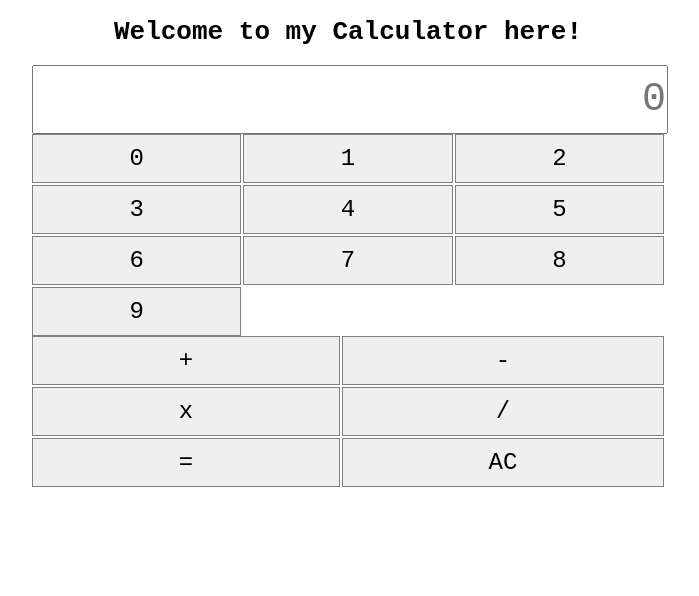
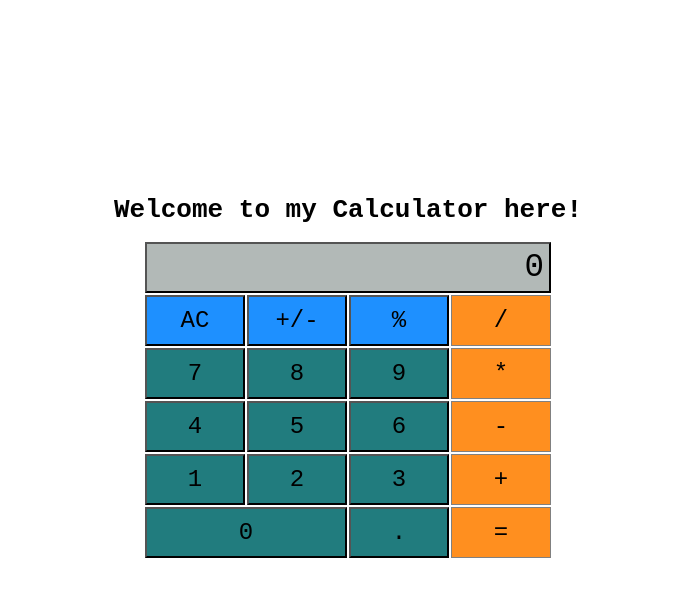
Before and after one commit to VietAnhPhan/calculator, a plain HTML site: page index.html in a window 1280 px wide. Shown: the whole page, without its empty margins (292-991 px from the left). Drawn offline with Linux system fonts and the light colour scheme.

Commit message:
Redesign UI - add colors to buttons - refactor buttons for readable - align layout to the main axis

```diff
--- a/index.html
+++ b/index.html
@@ -11,16 +11,10 @@
 </head>
 
 <body>
-    <h1>Welcome to my Calculator here!</h1>
-    <div class="container">
-        <div class="input"></div>
-        <div class="buttons">
-            <div class="numbers">
 
-            </div>
-            <div class="operators">
-
-            </div>
+    <div class="calc">
+        <h1>Welcome to my Calculator here!</h1>
+        <div class="container">
         </div>
     </div>
     <script src="./index.js"></script>
--- a/index.js
+++ b/index.js
@@ -1,131 +1,262 @@
 const container = document.querySelector(".container");
-const input = container.querySelector(".input");
-const numbers = container.querySelector(".numbers")
-const operators = container.querySelector(".operators");
-const operatorCollection = ["+", "-", "x", "/", "=", "AC"];
-let preInput = "", operatorChoice, nextInput = "";
-const inputBox = document.createElement("input");
-inputBox.setAttribute("type", "text");
-inputBox.placeholder = "0";
-input.append(inputBox);
+// const input = container.querySelector(".input");
+// const inputBox = document.createElement("input");
+// inputBox.setAttribute("type", "text");
+// inputBox.placeholder = "0";
+// input.append(inputBox);
+const display = container.querySelector(".display");
+
+const buttons = ["display", "AC", "+/-", "%", "/", "7", "8", "9", "*", "4", "5", "6", "-", "1", "2", "3", "+", "0", ".", "="];
+buttons.forEach(button => {
+    switch (button) {
+        case "display":
+            const display = document.createElement("button");
+            display.classList.add("display");
+            display.textContent = "0";
+            container.append(display);
+            break;
+        case "AC":
+            const AC = document.createElement("button");
+            AC.classList.add("AC");
+            AC.textContent = "AC";
+            container.append(AC);
+            break;
+        case "+/-":
+            const sign = document.createElement("button");
+            sign.classList.add("sign");
+            sign.textContent = "+/-";
+            container.append(sign);
+            break;
+        case "%":
+            const percent = document.createElement("button");
+            percent.classList.add("percent");
+            percent.textContent = "%";
+            container.append(percent);
+            break;
+        case "/":
+            const operator = document.createElement("button");
+            operator.classList.add("operator");
+            operator.textContent = "/";
+            container.append(operator);
+            break;
+        case "7":
+            const operand7 = document.createElement("button");
+            operand7.classList.add("operand");
+            operand7.textContent = "7";
+            container.append(operand7);
+            break;
+        case "8":
+            const operand8 = document.createElement("button");
+            operand8.classList.add("operand");
+            operand8.textContent = "8";
+            container.append(operand8);
+            break;
+        case "9":
+            const operand9 = document.createElement("button");
+            operand9.classList.add("operand");
+            operand9.textContent = "9";
+            container.append(operand9);
+            break;
+        case "*":
+            const multiply = document.createElement("button");
+            multiply.classList.add("operator");
+            multiply.textContent = "*";
+            container.append(multiply);
+            break;
+        case "4":
+            const operand4 = document.createElement("button");
+            operand4.classList.add("operand");
+            operand4.textContent = "4";
+            container.append(operand4);
+            break;
+        case "5":
+            const operand5 = document.createElement("button");
+            operand5.classList.add("operand");
+            operand5.textContent = "5";
+            container.append(operand5);
+            break;
+        case "6":
+            const operand6 = document.createElement("button");
+            operand6.classList.add("operand");
+            operand6.textContent = "6";
+            container.append(operand6);
+            break;
+        case "-":
+            const substract = document.createElement("button");
+            substract.classList.add("operator");
+            substract.textContent = "-";
+            container.append(substract);
+            break;
+        case "1":
+            const operand1 = document.createElement("button");
+            operand1.classList.add("operand");
+            operand1.textContent = "1";
+            container.append(operand1);
+            break;
+        case "2":
+            const operand2 = document.createElement("button");
+            operand2.classList.add("operand");
+            operand2.textContent = "2";
+            container.append(operand2);
+            break;
+        case "3":
+            const operand3 = document.createElement("button");
+            operand3.classList.add("operand");
+            operand3.textContent = "3";
+            container.append(operand3);
+            break;
+        case "+":
+            const add = document.createElement("button");
+            add.classList.add("operator");
+            add.textContent = "+";
+            container.append(add);
+            break;
+        case "0":
+            const operand0 = document.createElement("button");
+            operand0.classList.add("zero");
+            operand0.textContent = "0";
+            container.append(operand0);
+            break;
+        case ".":
+            const decimal = document.createElement("button");
+            decimal.classList.add("decimal");
+            decimal.textContent = ".";
+            container.append(decimal);
+            break;
+        case "=":
+            const equal = document.createElement("button");
+            equal.classList.add("operator");
+            equal.textContent = "=";
+            container.append(equal);
+            break;
+        // const operand = container.querySelector(".operand");
+
+    }
+}
+);
+// const numbers = container.querySelector(".numbers")
+// const operators = container.querySelector(".operators");
+
+// let preInput = "", operatorChoice, nextInput = "";
 
 
-const hiddenOperators = ["=", "AC"];
-operatorCollection.forEach(operator => {
-    const operatorButton = document.createElement('button');
-    switch (operator) {
-        case '+':
-        case '-':
-        case 'x':
-        case '/':
-            operatorButton.addEventListener("click", saveOperator);
-            break;
-        case '=':
-            operatorButton.addEventListener("click", calculateOperands);
-            break;
-        case 'AC':
-            operatorButton.addEventListener("click", resetInputBox);
-            break;
 
-    }
-    operatorButton.classList.add("operator");
-    operatorButton.textContent = operator;
+// const hiddenOperators = ["=", "AC"];
+// operatorCollection.forEach(operator => {
+//     const operatorButton = document.createElement('button');
+//     switch (operator) {
+//         case '+':
+//         case '-':
+//         case 'x':
+//         case '/':
+//             operatorButton.addEventListener("click", saveOperator);
+//             break;
+//         case '=':
+//             operatorButton.addEventListener("click", calculateOperands);
+//             break;
+//         case 'AC':
+//             operatorButton.addEventListener("click", resetInputBox);
+//             break;
 
-    operators.append(operatorButton);
-});
+//     }
+//     operatorButton.classList.add("operator");
+//     operatorButton.textContent = operator;
 
-// hiddenOperators.forEach(item => {
-//     switch (item) {
+//     operators.append(operatorButton);
+// });
+
+// // hiddenOperators.forEach(item => {
+// //     switch (item) {
+// //         case 'AC':
+// //             inputBox.addEventListener("click", resetInputBox);
+// //             break;
+// //     }
+// // })
+
+// for (let i = 0; i <= 9; i++) {
+//     const number = document.createElement('button');
+//     number.addEventListener("click", displayInput);
+//     number.classList.add("number");
+//     number.textContent = i;
+//     numbers.append(number);
+// }
+
+// function displayInput(input) {
+//     if (operatorChoice && !nextInput) {
+//         inputBox.value = "";
+//         nextInput += input.currentTarget.textContent;
+//         inputBox.value = nextInput;
+//         // nextInput = input.value;
+
+//     } else if (nextInput) {
+//         nextInput += input.currentTarget.textContent;
+//         inputBox.value = nextInput;
+//     }
+
+//     else if (!operatorChoice) {
+//         preInput = '';
+//         if (input.currentTarget.textContent == '0') {
+//             preInput = '';
+//         } else {
+//             preInput += input.currentTarget.textContent;
+
+//         }
+//         inputBox.value = preInput;
+
+//     }
+
+// }
+
+// function calculateOperands() {
+//     // nextInput = parseInt(inputBox.value);
+//     preInput = preInput == '' ? 0 : parseFloat(preInput);
+//     nextInput = nextInput == '' ? 1 : parseFloat(nextInput);
+
+//     switch (operatorChoice) {
+//         case '+':
+//             preInput += nextInput;
+//             inputBox.value = preInput;
+//             nextInput = "";
+//             operatorChoice = "";
+//             break;
+//         case '-':
+//             preInput -= nextInput;
+//             inputBox.value = preInput;
+//             nextInput = "";
+//             operatorChoice = "";
+//             break;
+//         case 'x':
+//             preInput *= nextInput;
+//             inputBox.value = preInput;
+//             nextInput = "";
+//             operatorChoice = "";
+//             break;
+//         case '/':
+//             if (nextInput == 0) {
+//                 preInput = "Lmao";
+//                 inputBox.value = preInput;
+//                 break;
+//             }
+//             preInput /= nextInput;
+//             inputBox.value = preInput;
+//             nextInput = "";
+//             operatorChoice = "";
+//             break;
 //         case 'AC':
-//             inputBox.addEventListener("click", resetInputBox);
+//             resetInputBox();
 //             break;
+//         default: break;;
 //     }
-// })
+// }
+// function resetInputBox() {
+//     inputBox.value = "";
+//     preInput = "";
+//     nextInput = "";
+//     operatorChoice = "";
+// }
 
-for (let i = 0; i <= 9; i++) {
-    const number = document.createElement('button');
-    number.addEventListener("click", displayInput);
-    number.classList.add("number");
-    number.textContent = i;
-    numbers.append(number);
-}
-
-function displayInput(input) {
-    if (operatorChoice && !nextInput) {
-        inputBox.value = "";
-        nextInput += input.currentTarget.textContent;
-        inputBox.value = nextInput;
-        // nextInput = input.value;
-
-    } else if (nextInput) {
-        nextInput += input.currentTarget.textContent;
-        inputBox.value = nextInput;
-    }
-
-    else if (!operatorChoice) {
-        preInput = '';
-        if (input.currentTarget.textContent == '0') {
-            preInput = '';
-        } else {
-            preInput += input.currentTarget.textContent;
-
-        }
-        inputBox.value = preInput;
-
-    }
-
-}
-
-function calculateOperands() {
-    // nextInput = parseInt(inputBox.value);
-    preInput = preInput == '' ? 0 : parseFloat(preInput);
-    nextInput = nextInput == '' ? 1 : parseFloat(nextInput);
-
-    switch (operatorChoice) {
-        case '+':
-            preInput += nextInput;
-            inputBox.value = preInput;
-            nextInput = "";
-            operatorChoice = "";
-            break;
-        case '-':
-            preInput -= nextInput;
-            inputBox.value = preInput;
-            nextInput = "";
-            operatorChoice = "";
-            break;
-        case 'x':
-            preInput *= nextInput;
-            inputBox.value = preInput;
-            nextInput = "";
-            operatorChoice = "";
-            break;
-        case '/':
-            if (nextInput == 0) {
-                preInput = "Lmao";
-                inputBox.value = preInput;
-                break;
-            }
-            preInput /= nextInput;
-            inputBox.value = preInput;
-            nextInput = "";
-            operatorChoice = "";
-            break;
-        case 'AC':
-            resetInputBox();
-            break;
-        default: break;;
-    }
-}
-function resetInputBox() {
-    inputBox.value = "";
-    preInput = "";
-    nextInput = "";
-    operatorChoice = "";
-}
-
-function saveOperator(operator) {
-    operatorChoice = operator.currentTarget.textContent;
-}
+// function saveOperator(operator) {
+//     operatorChoice = operator.currentTarget.textContent;
+// }
 
 // console.log(calculateOperands(2, 0, '+'));
--- a/style.css
+++ b/style.css
@@ -2,18 +2,29 @@ body {
     text-align: center;
     font-family: monospace;
 }
-
+.calc{
+    display: flex;
+    flex-direction: column;
+    justify-content: center;
+    min-height: 90vh;
+    align-items: center;
+}
 .container {
     max-width: 50%;
     margin: 0 auto;
+    display: grid;
+    grid-template-columns: repeat(4, 100px);
+    gap: 2px;
 
 }
-input{
+
+input {
     width: 100%;
     padding: 10px 0;
     font-size: 2.5rem;
     text-align: right;
 }
+
 .number,
 .operator {
     border: 1px solid grey;
@@ -43,6 +54,35 @@ button:hover {
     background-color: bisque;
 }
 
-input, button{
+input,
+button {
     font-family: monospace;
 }
+
+.display {
+    background-color: #b2b9b7;
+    grid-column: 1/-1;
+    font-size: 2.5em;
+    padding: 5px;
+    text-align: right;
+}
+
+.zero {
+    grid-column: span 2;
+
+}
+
+.AC,
+.percent, .sign {
+    background-color: dodgerblue;
+}
+
+.operator {
+    background-color: #FF8F1F;
+}
+
+.operand,
+.zero,
+.decimal {
+    background-color: #217C7E;
+}
```
